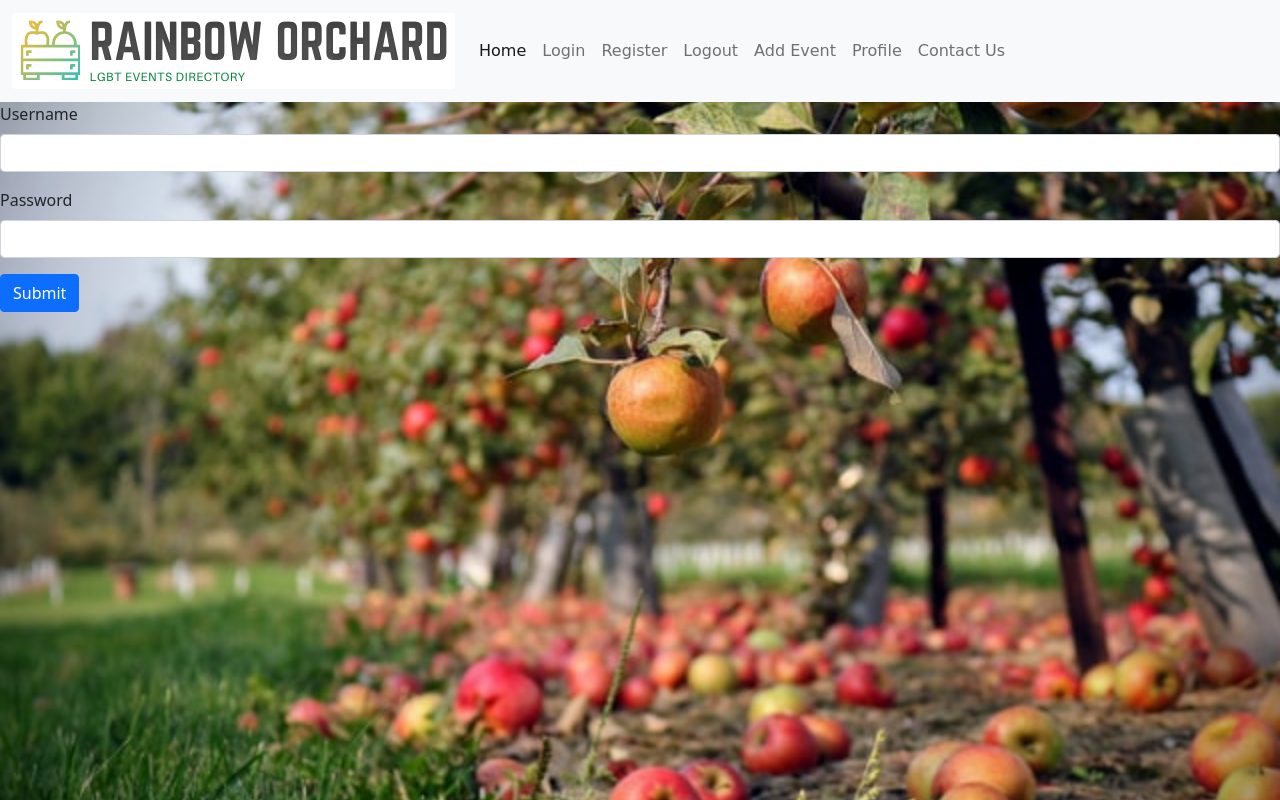
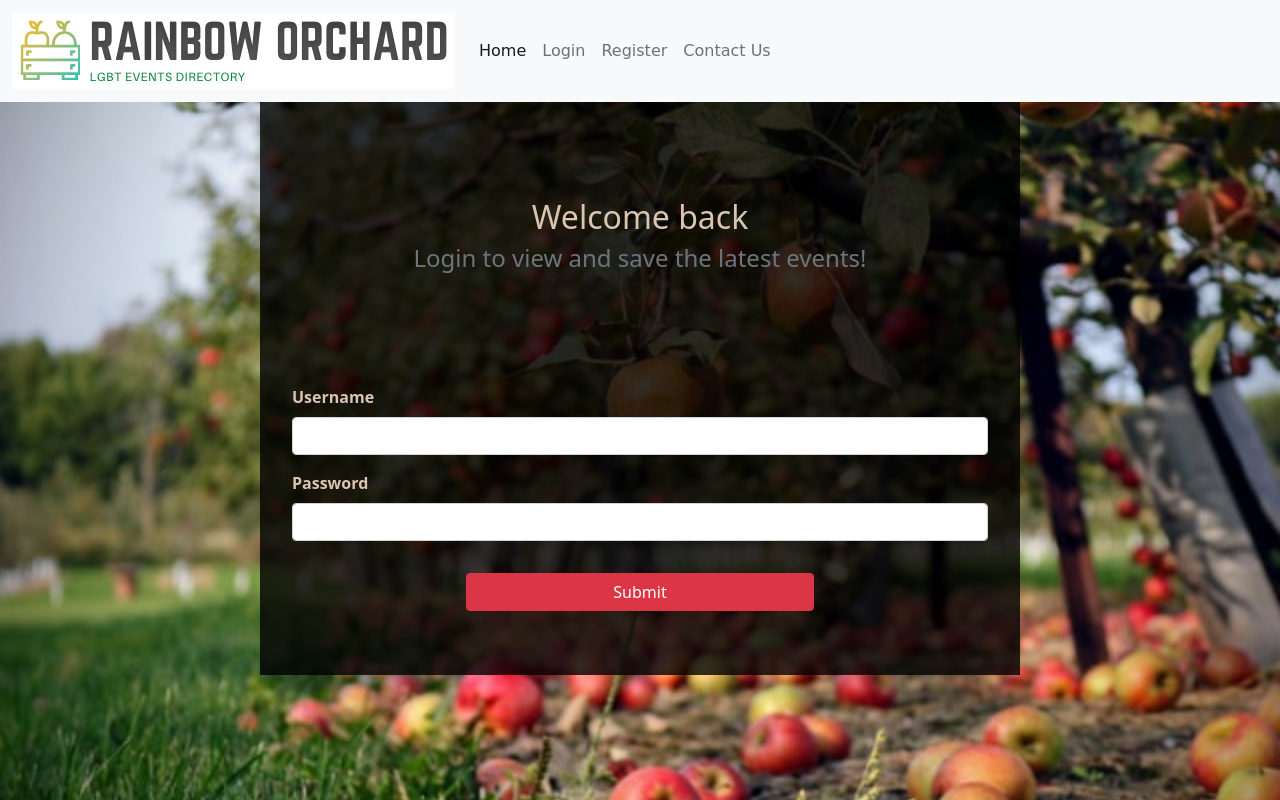
Before and after one commit to BXS-Archipelago/MadeWithPride, a Flask app: page /login in a window 1280 px wide. Run offline with Flask 2, Linux system fonts and the light colour scheme; some libraries are stand-ins or nearby versions; some web fonts are replaced.

Commit message:
Added styling to login page and changed links avaliable to anonymous/logged in users

```diff
--- a/templates/base.html
+++ b/templates/base.html
@@ -40,11 +40,9 @@
               <li class="nav-item">
                 <a class="nav-link active" aria-current="page" href="{{ url_for('events') }}">Home</a>
               </li>
+              {% if session.user %}
               <li class="nav-item">
-                <a class="nav-link" href="{{ url_for('login') }}">Login</a>
-              </li>
-              <li class="nav-item">
-                <a class="nav-link" href="{{ url_for('register') }}">Register</a>
+                <a class="nav-link" href="{{ url_for('profile', username=session['user']) }}">Profile</a>
               </li>
               <li class="nav-item">
                 <a class="nav-link" href="{{ url_for('logout') }}">Logout</a>
@@ -52,10 +50,14 @@
               <li class="nav-item">
                 <a class="nav-link" aria-current="page" href="{{ url_for('add_event') }}">Add Event</a>
               </li>
-
+              {% else %}
               <li class="nav-item">
-                <a class="nav-link" href="{{ url_for('profile', username=session['user']) }}">Profile</a>
+                <a class="nav-link" href="{{ url_for('login') }}">Login</a>
               </li>
+              <li class="nav-item">
+                <a class="nav-link" href="{{ url_for('register') }}">Register</a>
+              </li>
+              {% endif %}
               <li class="nav-item">
                 <a class="nav-link" href="#">Contact Us</a>
               </li>
--- a/templates/login.html
+++ b/templates/login.html
@@ -1,18 +1,32 @@
 {% extends 'base.html' %}
 
 {% block content %}
-
+<article class="container">
+    <div class="row">
+        <div class="col-12 col-md-10 offset-md-1 col-lg-8 offset-lg-2 text-center opaque pt-5">
+            <div class="my-5">
+                <h2 class="bold">Welcome back</h2>
+                <h4 class="text-muted">Login to view and save the latest events!</h4>
+            </div>
+        </div>
+    </div>
+    <div class="row">
+        <div class="col-12 col-md-10 offset-md-1 col-lg-8 offset-lg-2 opaque">
             <!--BOOTSTRAP FORM FOR LOGIN -->
             <form method="POST" action="{{ url_for('login') }}">
                 <div class="mb-3">
-        <label for="username" class="form-label">Username</label>
+                    <label for="username" class="form-label"><strong>Username</strong></label>
                     <input name="username" type="text" minlength="5" maxlength="15" pattern="^[a-zA-Z0-9]{5,15}$" type="text" class="form-control" id="username" required>
                 </div>
                 <div class="mb-3">
-    <label for="password" class="form-label">Password</label>
+                    <label for="password" class="form-label"><strong>Password</strong></label>
                     <input type="password" class="form-control" name="password" id="password" required>
                 </div>
-  <button type="submit" class="btn btn-primary">Submit</button>
+                <div class="mb-3 text-center">
+                    <button type="submit" class="btn btn-danger w-50 my-3">Submit</button>
+                </div>
             </form>
-
+        </div>
+    </div>
+</article>
 {% endblock %}
```
Lines whose indentation alone changed are shown as unchanged.
